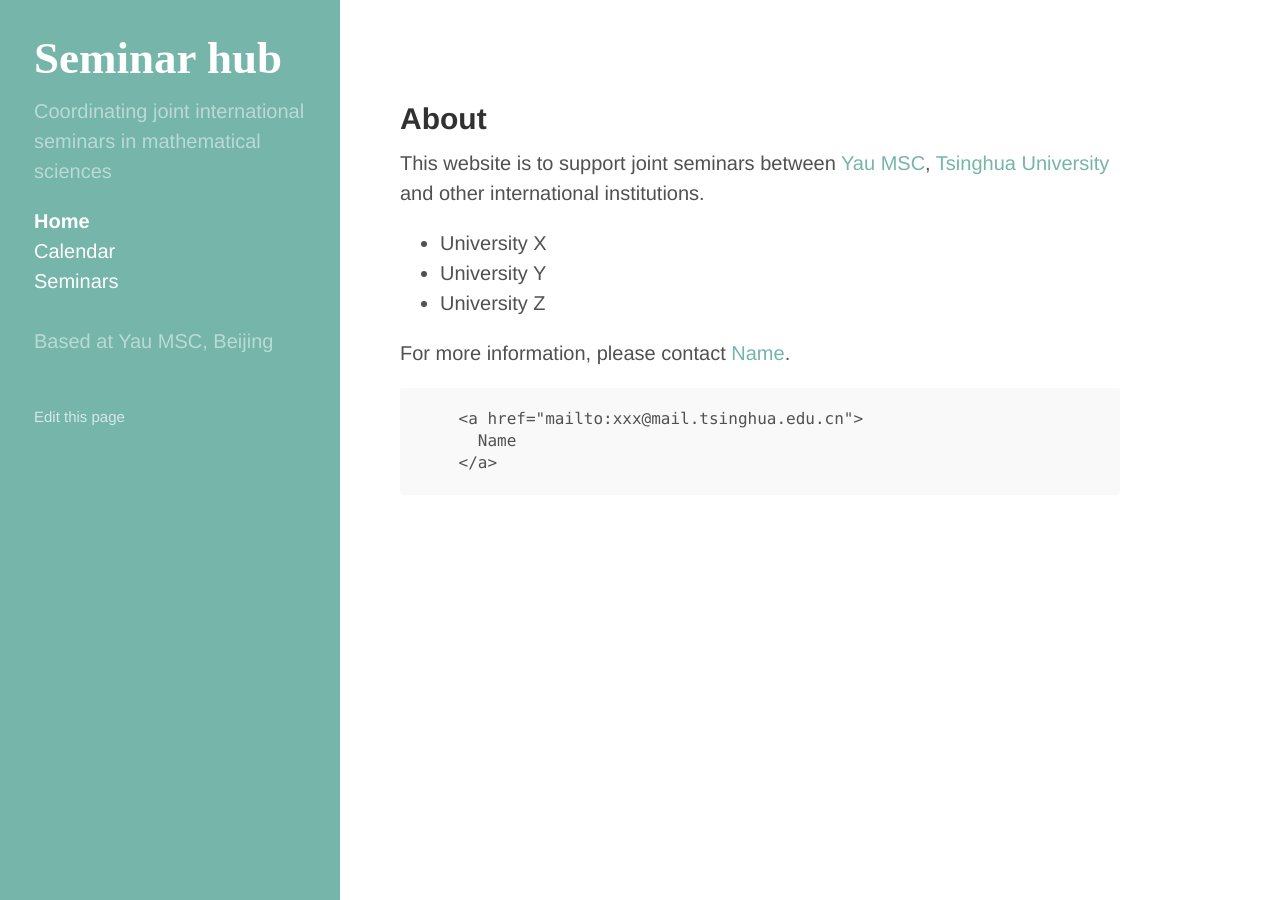
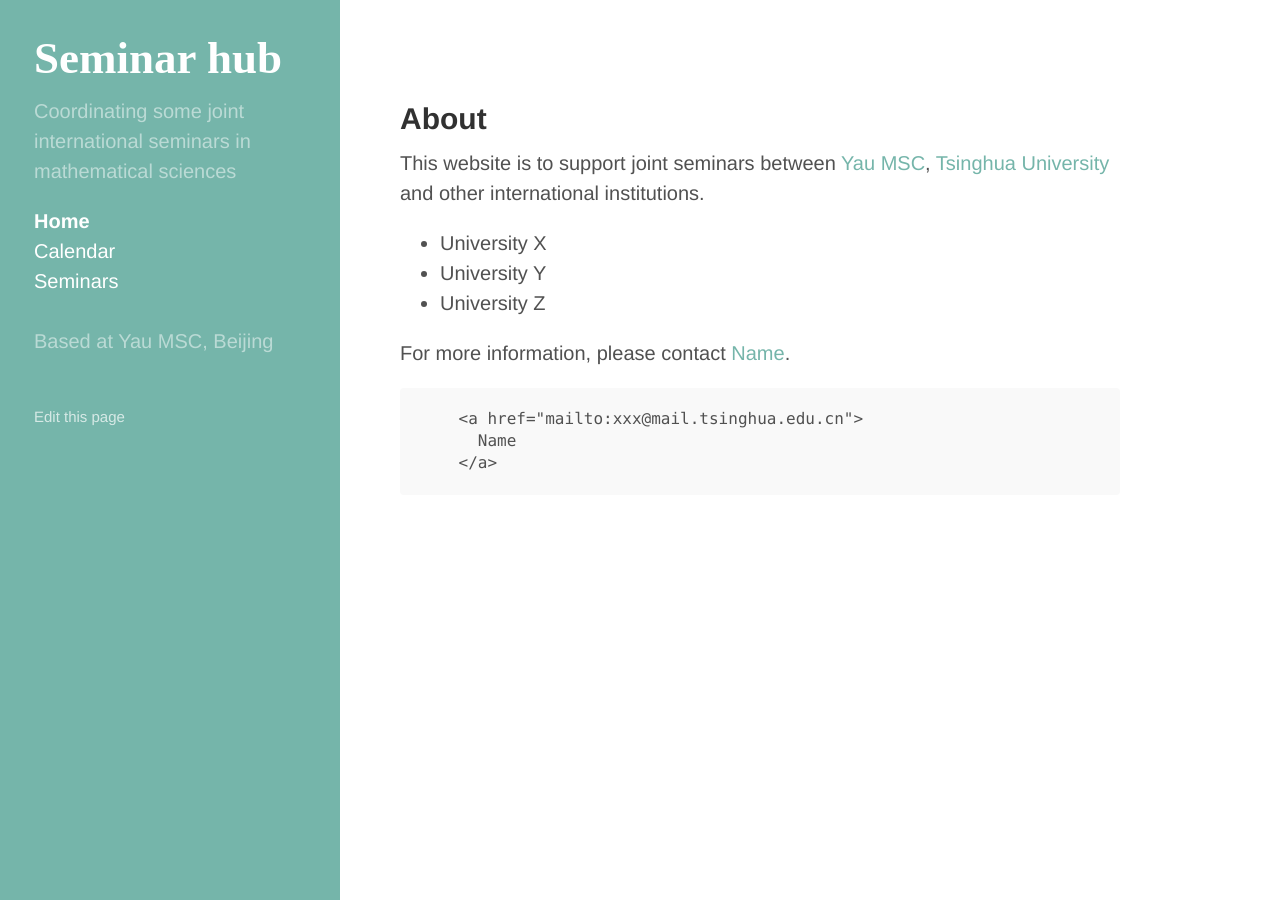
Before and after one commit to yau-msc-events/yau-msc-events.github.io, a Jekyll site: the page built from index.md, in a window 1280 px wide. Built offline with Jekyll 4.4.1, drawn with Linux system fonts in a browser that asks for light colours.

Commit message:
Update _config.yml

```diff
--- a/_config.yml
+++ b/_config.yml
@@ -11,7 +11,7 @@ baseurl:          /
 
 # Description text
 title:            'Seminar hub'
-description:      'Coordinating joint international seminars in mathematical sciences'
+description:      'Coordinating some joint international seminars in mathematical sciences'
 location:         'Based at Yau MSC, Beijing'
 
 
```
